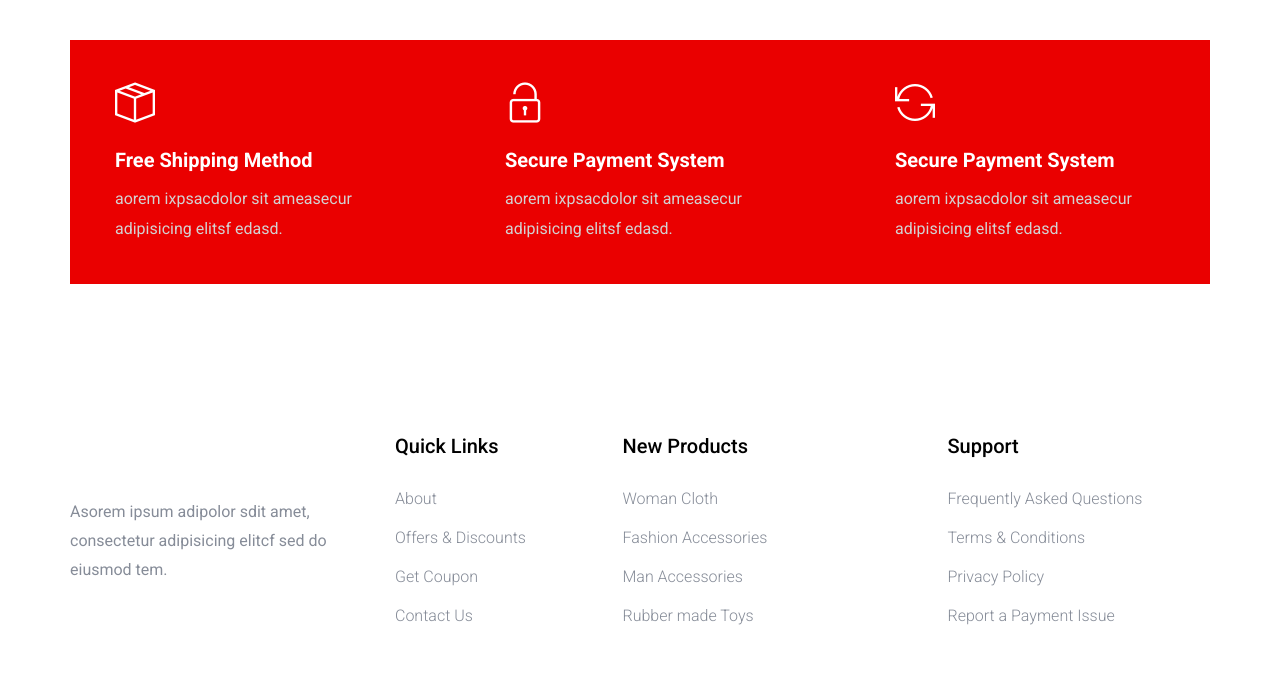
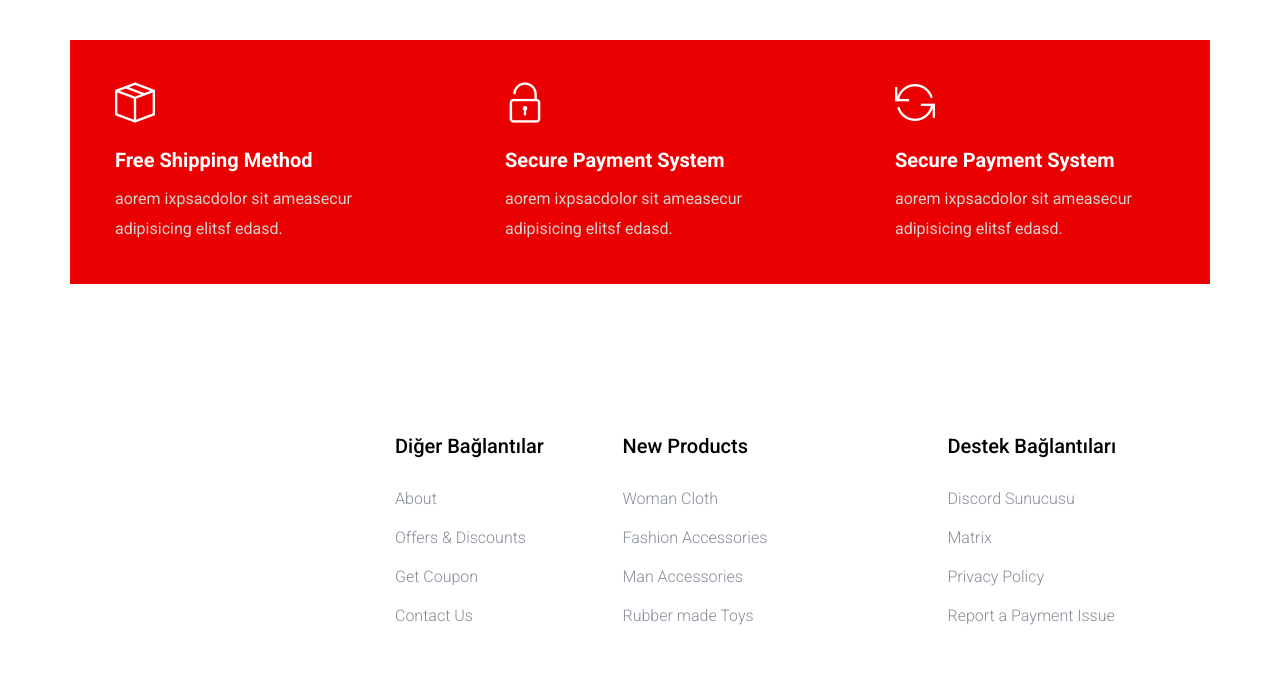
Before and after one commit to superiorcrazy/muhlama, a plain HTML site: page about.html in a window 1280 px wide. Shown: the part 2239-2928 px from the top of the page. Drawn offline with Linux system fonts and the light colour scheme.

Commit message:
Create about.html

```diff
--- a/about.html
+++ b/about.html
@@ -203,18 +203,13 @@
                                 <div class="footer-logo">
                                     <a href="index.html"><img src="assets/img/logo/logo2_footer.png" alt=""></a>
                                 </div>
-                                <div class="footer-tittle">
-                                    <div class="footer-pera">
-                                        <p>Asorem ipsum adipolor sdit amet, consectetur adipisicing elitcf sed do eiusmod tem.</p>
-                                </div>
-                                </div>
                             </div>
                         </div>
                     </div>
                     <div class="col-xl-2 col-lg-3 col-md-3 col-sm-5">
                         <div class="single-footer-caption mb-50">
                             <div class="footer-tittle">
-                                <h4>Quick Links</h4>
+                                <h4>Diğer Bağlantılar</h4>
                                 <ul>
                                     <li><a href="#">About</a></li>
                                     <li><a href="#"> Offers & Discounts</a></li>
@@ -240,10 +235,10 @@
                     <div class="col-xl-3 col-lg-3 col-md-5 col-sm-7">
                         <div class="single-footer-caption mb-50">
                             <div class="footer-tittle">
-                                <h4>Support</h4>
+                                <h4>Destek Bağlantıları</h4>
                                 <ul>
-                                    <li><a href="#">Frequently Asked Questions</a></li>
-                                    <li><a href="#">Terms & Conditions</a></li>
+                                    <li><a href="https://discord.gg/26nec5UFaR">Discord Sunucusu</a></li>
+                                    <li><a href="#">Matrix</a></li>
                                     <li><a href="#">Privacy Policy</a></li>
                                     <li><a href="#">Report a Payment Issue</a></li>
                                 </ul>
```
